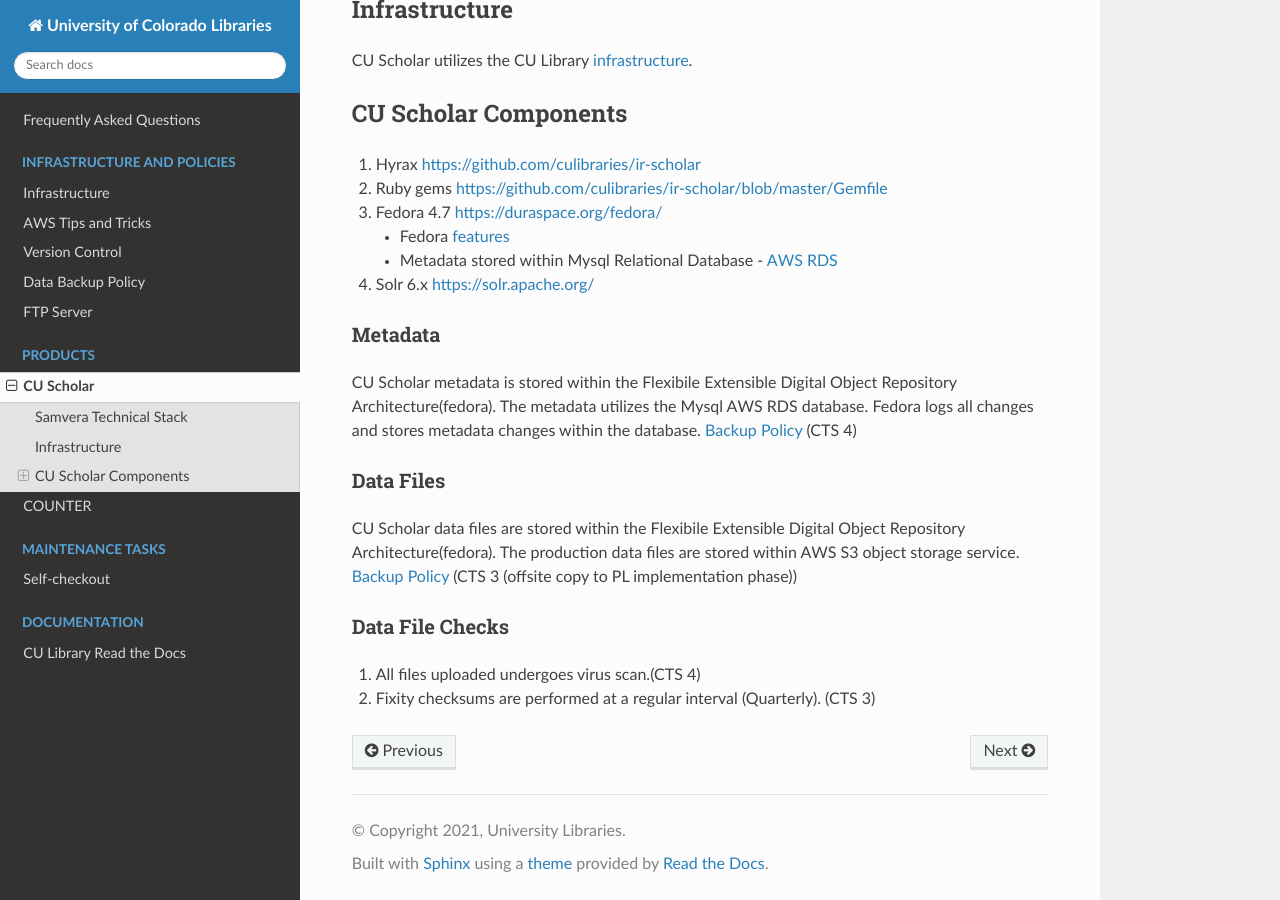
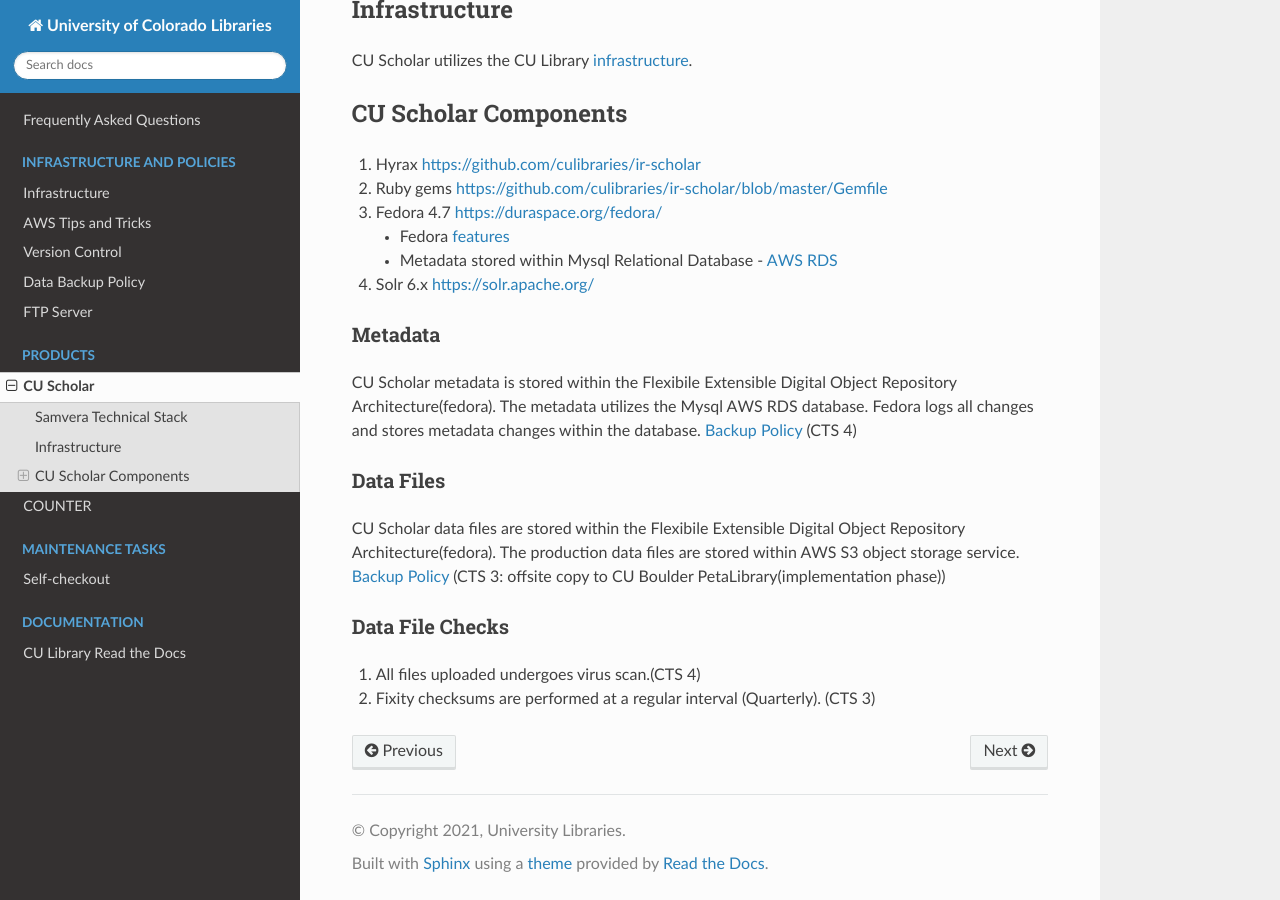
Before and after one commit to culibraries/documentation, a Sphinx documentation site: the page built from docs/pages/institutional-repository.md, in a window 1280 px wide and 900 px high, scrolled down 796 px. Built offline with Sphinx 7.4.7 and the Read the Docs theme 2.0.0, drawn with Linux system fonts in a browser that asks for light colours.

Commit message:
Update institutional-repository.md

```diff
--- a/docs/pages/institutional-repository.md
+++ b/docs/pages/institutional-repository.md
@@ -25,7 +25,7 @@
 
 ### Data Files
 
-CU Scholar data files are stored within the Flexibile Extensible Digital Object Repository Architecture(fedora). The production data files are stored within AWS S3 object storage service. [Backup Policy](/pages/backup) (CTS 3 (offsite copy to PL implementation phase))
+CU Scholar data files are stored within the Flexibile Extensible Digital Object Repository Architecture(fedora). The production data files are stored within AWS S3 object storage service. [Backup Policy](/pages/backup) (CTS 3: offsite copy to CU Boulder PetaLibrary(implementation phase))
 
 ### Data File Checks
 
```
